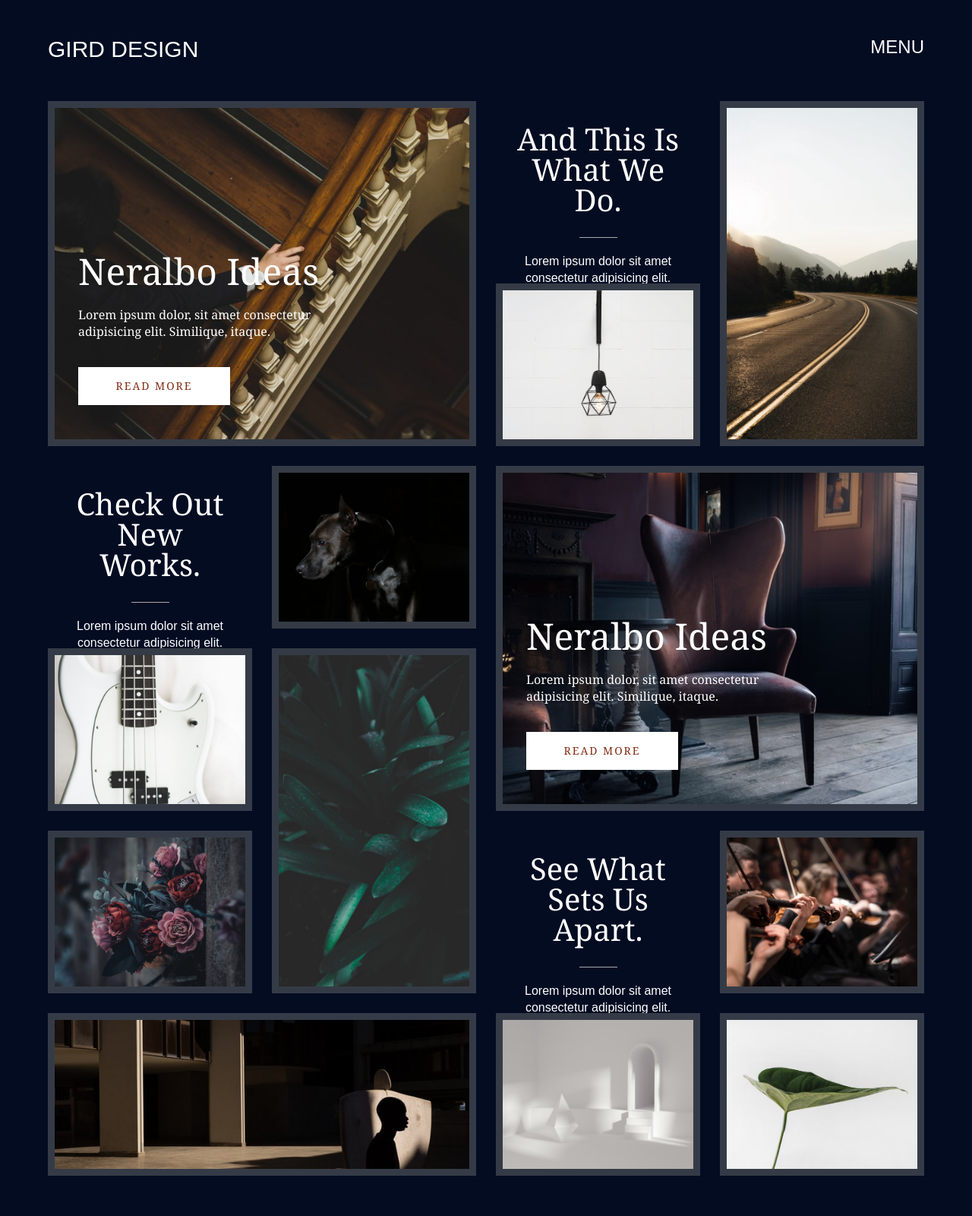
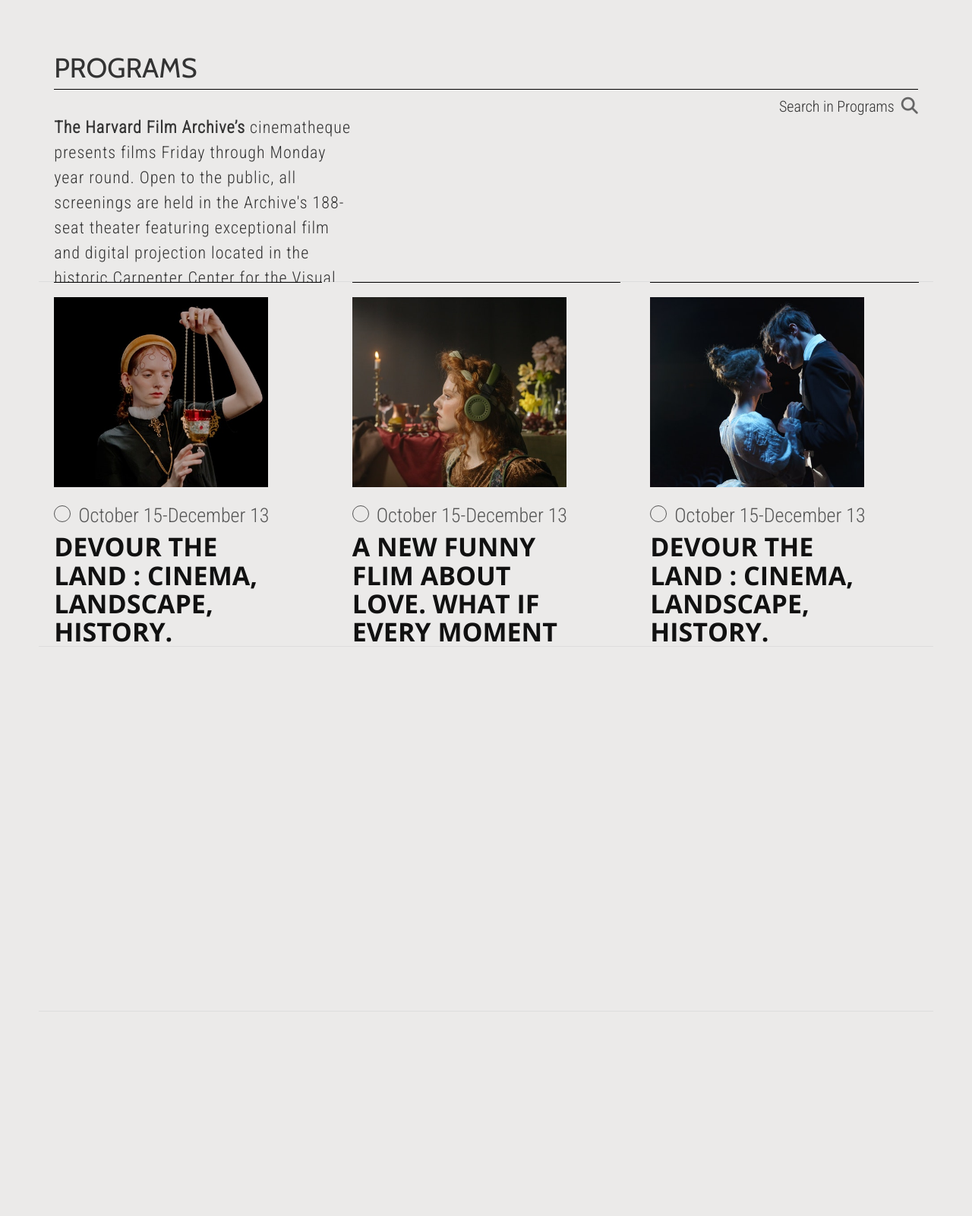
Before and after one commit to j-sohee/gird_design, a plain HTML site: page index.html in a window 1280 px wide. Shown: the top 1600 px of the page at 76% size. Before the commit the page ends 1560 px from the top, so only its background shows below. Drawn offline with nearby package versions, Linux system fonts and the light colour scheme.

Commit message:
grid new layout

```diff
--- a/index.html
+++ b/index.html
@@ -7,129 +7,122 @@
     <meta http-equiv="X-UA-Compatible" content="ie=edge">
     <title>grid design</title>
     <link rel="stylesheet" href="css/style.css">
+    <script src="https://kit.fontawesome.com/6ce8152991.js" crossorigin="anonymous"></script>
     <script src="https://ajax.googleapis.com/ajax/libs/jquery/1.12.4/jquery.min.js"></script>
     <script defer src="js/isotope.pkgd.min.js"></script>
     <script defer src="js/isotope-sizer.js"></script>
 </head>
 
 <body>
-    <header id=header>
-        <div class="inner">
-            <h1>GIRD DESIGN</h1>
-            <a href="#">MENU</a>
-        </div>
-    </header>
-    <section id="visual">
+    <main>
+        <section>
             <article class="item-sizer">
+                <div class="inner"></div>
             </article>
+            <!-- 1번박스 -->
             <article class="item">
                 <div class="inner">
-                <div class="pic">
-                    <img src="img/pic1.jpg">
+                    <h1>PROGRAMS</h1>
+                    <div class="box">
+                        <span>Search in Programs</span>
+                        <a href="#"><i class="fas fa-search"></i></a>
                     </div>
-                <h2>Neralbo Ideas</h2>
-                <p>Lorem ipsum dolor, sit amet consectetur adipisicing elit. Similique, itaque.</p>
-                <a href="#">READ MORE</a>
+                    <p><strong>The Harvard Film Archive’s</strong> cinematheque presents films Friday through Monday year round. Open to the public, all screenings are held in the Archive's 188-seat theater featuring exceptional film and digital projection located in the historic Carpenter Center for the Visual Arts, the only building in North America designed by influential architect Le Corbusier.</p>
+                </div>
+            </article>
+            <!-- 2번째줄 1번째 박스 -->
+            <article class="item">
+                <div class="inner">
+                    <div class="line">
+                        <span>line</span>
+                    </div>
+                    <a href="#">
+                        <img src="img/movie3.jpg">
+                    </a>
+                    <span>
+                        <em></em>October 15-December 13
+                    </span>
+                    <h2>
+                        DEVOUR THE LAND : CINEMA, LANDSCAPE, HISTORY.
+                    </h2>
                 </div>
             </article>
             <article class="item">
                 <div class="inner">
-                <h3>And This Is What We Do.</h3>
-                <span>Lorem ipsum dolor sit amet consectetur adipisicing elit.</span>
+                    <div class="line">
+                        <span>line</span>
+                    </div>
+                    <a href="#">
+                        <img src="img/movie2.jpg">
+                    </a>
+                    <span>
+                        <em></em>October 15-December 13
+                    </span>
+                    <h2>
+                        A NEW FUNNY FLIM ABOUT LOVE. WHAT IF EVERY MOMENT IN LIFE CAME WITH A SECOND CHANE?
+                    </h2>
                 </div>
             </article>
             <article class="item">
                 <div class="inner">
-                <div class="pic">
-                    <img src="img/road.jpg">
+                    <div class="line">
+                        <span>line</span>
                     </div>
+                    <a href="#">
+                        <img src="img/movie1.jpg">
+                    </a>
+                    <span>
+                        <em></em>October 15-December 13
+                    </span>
+                    <h2>
+                        DEVOUR THE LAND : CINEMA, LANDSCAPE, HISTORY.
+                    </h2>
                 </div>
             </article>
             <article class="item">
-            <div class="inner">
-                <div class="pic">
-                    <img src="img/lamp.jpg">
-                </div>
-            </div>
+                <div class="inner"></div>
             </article>
             <article class="item">
-            <div class="inner">
-                <h3>Check Out New Works.</h3>
-                <span>Lorem ipsum dolor sit amet consectetur adipisicing elit.</span>
-            </div>
+                <div class="inner"></div>
             </article>
             <article class="item">
-            <div class="inner">
-                <div class="pic">
-                    <img src="img/dog.jpg">
-                </div>
-            </div>
+                <div class="inner"></div>
             </article>
             <article class="item">
-            <div class="inner">
-                <div class="pic">
-                    <img src="img/pic2.jpg">
-                </div>
-                <h2>Neralbo Ideas</h2>
-                <p>Lorem ipsum dolor, sit amet consectetur adipisicing elit. Similique, itaque.</p>
-                <a href="#">READ MORE</a>
-            </div>
+                <div class="inner"></div>
             </article>
             <article class="item">
-            <div class="inner">
-                <div class="pic">
-                    <img src="img/bass.jpg">
-                </div>
-            </div>
+                <div class="inner"></div>
             </article>
             <article class="item">
-            <div class="inner">
-                <div class="pic">
-                    <img src="img/plant.jpg">
-                </div>
-            </div>
+                <div class="inner"></div>
             </article>
             <article class="item">
-            <div class="inner">
-                <div class="pic">
-                    <img src="img/flowers.jpg">
-                </div>
-            </div>
+                <div class="inner"></div>
             </article>
             <article class="item">
-            <div class="inner">
-                <h3>See What Sets Us Apart.</h3>
-                <span>Lorem ipsum dolor sit amet consectetur adipisicing elit.</span>
-            </div>
+                <div class="inner"></div>
             </article>
             <article class="item">
-            <div class="inner">
-                <div class="pic">
-                    <img src="img/play.jpg">
-                </div>
-            </div>
+                <div class="inner"></div>
             </article>
             <article class="item">
-            <div class="inner">
-                <div class="pic">
-                    <img src="img/shadow.jpg">
-                </div>
-            </div>
+                <div class="inner"></div>
             </article>
             <article class="item">
-            <div class="inner">
-                <div class="pic">
-                    <img src="img/art.jpg">
-                </div>
-            </div>
+                <div class="inner"></div>
             </article>
             <article class="item">
-            <div class="inner">
-                <div class="pic">
-                    <img src="img/plant2.jpg">
-                </div>
-            </div>
+                <div class="inner"></div>
             </article>
+            <article class="item">
+                <div class="inner"></div>
+            </article>
+            <article class="item">
+                <div class="inner"></div>
+            </article>
+        </section>
+    </main>
 </section>
 </body>
 
--- a/scss/style.scss
+++ b/scss/style.scss
@@ -1,279 +1,137 @@
 @charset "utf-8";
 @import "reset";
 
-@import url('https://fonts.googleapis.com/css2?family=Noto+Serif&display=swap');
+@import url('https://fonts.googleapis.com/css2?family=Cabin&family=Open+Sans:wght@700&family=Roboto+Condensed:wght@300&display=swap');
 
-$titFont : 'Noto Serif';
+$titFont : 'Cabin';
+$txtFont : 'Roboto Condensed';
+$movieTit : 'Open Sans';
 
-body{
-    background:#040c22;
-}
+body{ background:#ebeae9;}
+main{
+    width:100%; padding:4vw;
+    section{
+        width:100%;
+        &::after{ content:''; display:block; clear:both; }
+        .item-sizer{
+            width:33.333%; height:0; opacity:0;
+        }
 
-#header{
-    width:100%;
-    .inner{
-        width:1180px; height:120px; margin:0 auto;
-        position:relative; padding:50px 13px 0 13px;
-        &::after{
-            content:''; display:block; clear:both;
-        }
-        h1{
-            font:30px/1 "arial"; color:#fff;
-            float:left;
-        }
-        a{
-            font:24px/1 "arial"; color:#fff;
-            float:right;
-        }
-    }
+        .item{
+            width:33.333%; height:60vh;
+            float:left; border-bottom:1px solid #ddd;
+            position:relative;
+            .inner{
+                width:100%; height:100%;
+                background:#ebeae9; padding:20px;
+            }
 
-}
-#visual{
-    width:1180px; margin:0 auto;
-    &::after{
-        content:''; display:block; clear:both;
-    }
-
-    .item-sizer{
-        width:25%; height:0; opacity:0;
-    }
-
-    .item{
-        width:25%; height:30vh;
-        padding:13px; float:left;
-        .inner{
-            width:100%; height:100%; position:relative;
-            .pic{
-                width:100%; height:100%;  border:9px solid #353b46;
-                background-color:#353b46; overflow: hidden;
-                img{
-                    display:inline-block;
-                    width:100%; height:100%; object-fit: cover;
-                    transition:0.5s;
+            &:nth-of-type(2){
+                width:99.999%; height:40vh;
+                h1{
+                    font:36px/1 $titFont; color:#333;
+                    margin-bottom:10px; padding-bottom:10px;
+                    border-bottom:1px solid #000;
                 }
-                &:hover{
-                    img{ transform:scale(1.1); }
+                .box{
+                    display:block; width:100%;
+                    text-align:right;
+                    span{
+                        font:20px/1 $txtFont; color:#333;
+                        margin-right:5px;
+                    }
+                    a{
+                        display:inline-block;
+                        i{
+                            font-size:22px;
+                            color:#666;
+                        }
+                    }
+                }
+                p{
+                    width:35%; letter-spacing: 1px;
+                    font:22px/1.5 $txtFont; color:#333;
                 }
             }
-            h2{
-                position:absolute; top:200px; left:40px;
-                font:48px/1 $titFont; color:#fff;
-            }
-            p{
-                width:60%;
-                font:16px/1.4 $titFont; color:#fff;
-                position:absolute; top:270px; left:40px;
-            }
-            a{
-                display:block; width:200px; height:50px;
-                position:absolute; top:350px; left:40px;
-                font: 14px/50px $titFont; color:rgb(131, 43, 17);
-                text-align:center; letter-spacing: 2px;
-                background:#fff;
-            }
-            h3{
-                font:40px/1 $titFont; color:#fff;
-                text-align: center; padding:30px 20px;
-                position:relative;
-                &::after{
-                    content:''; display:block;
-                    width:50px; height:1px; background:#aaa;
-                    position:absolute; left:50%; bottom:0;
-                    transform:translateX(-50%);
+            &:nth-of-type(3),&:nth-of-type(4),&:nth-of-type(5){
+                &:hover{
+                    .line{
+                        width:70%;
+                        &::after{
+                            height: 48%;
+                        }
+                    }
+                    a{
+                        left:40px;
+                    }
+                    span{
+                        em{
+                            background:#000;
+                        }
+                    }
+                }
+                .line{
+                    width:90%; height:100%; position:absolute; top:0; left:20px;
+                    transition:0.5s;
+                    &::before{
+                        content:''; display:block;
+                        width:100%; height:1px;
+                        background:#000;
+                    }
+                    >span{
+                        display:block;
+                        text-indent:-9999px;
+                        opacity:0;
+                    }
+                    &::after{
+                        content:''; display:block;
+                        width:1px; height:0%; position:absolute; top:0; left:0;
+                        background:#000; transition:0.5s;
+                    }
+                }
+                a{
+                    display:block; width:80%;
+                    position:relative; top:0; left:0;
+                    transition:0.5s; margin-bottom:20px;
+                    img{
+                        width:100%; height:250px; object-fit: cover;
+                    }
+                }
+                span{
+                    em{
+                        display:inline-block;
+                        width:22px; height:22px;
+                        border:1px solid #555;
+                        border-radius: 50%; margin-right:10px;
+                        transition:0.5s;
+                    }
+                    font:26px/1 $txtFont; color:#555;
+                }
+                h2{
+                    width:80%;
+                    font: 700 34px/1.1 $movieTit; color:#111;
+                    margin-top:10px;
                 }
             }
-            span{
-                display:block; margin-top:20px;
-                font:16px/1.4 "arial"; color:#fff;
-                text-align:center;
+            &:nth-of-type(6){
+                width:66.666%;
+            }
+            &:nth-of-type(9){
+                width:66.666%;
+            }
+            &:nth-of-type(16){
+                width:66.666%;
+            }
+            &:nth-of-type(19){
+                width:66.666%;
             }
         }
 
-        &:nth-of-type(2){
-            width:50%; height:60vh;
 
-        }
-        &:nth-of-type(4){
-            height:60vh;
-        }
-        &:nth-of-type(8){
-            width:50%; height:60vh;
-        }
-        &:nth-of-type(10){
-            height:60vh;
-        }
-        &:nth-of-type(14){
-            width:50%;
-        }
+
     }
-
 }
 
 @media screen and (max-width:1179px){
-    #header{
-        .inner{
-            width:100%;
-        }
-
-    }
-    #visual{
-        width:100%; margin:0 auto;
-    }
 
 }
-
-@media screen and (max-width:1179px){
-    #header{
-        .inner{
-            width:100%;
-        }
-
-    }
-    #visual{
-        width:100%; margin:0 auto;
-    }
-
-}
-
-
-@media screen and (max-width:880px){
-    #header{
-        .inner{
-            width:100%;
-        }
-
-    }
-    #visual{
-        width:100%; margin:0 auto;
-
-        .item-sizer{
-            width:50%; height:0; opacity:0;
-        }
-
-        .item{
-            width:50%; height:30vh;
-            padding:13px; float:left;
-            .inner{
-                width:100%; height:100%; position:relative;
-                .pic{
-                    width:100%; height:100%;  padding:9px;
-                    background-color:#353b46; overflow: hidden;
-                    img{
-                        display:inline-block;
-                        width:100%; height:100%; object-fit: cover;
-                        transition:0.5s;
-                    }
-                    &:hover{
-                        img{ transform:scale(1.1); }
-                    }
-                }
-                h2{
-                    position:absolute; top:200px; left:40px;
-                    font:48px/1 $titFont; color:#fff;
-                }
-                p{
-                    width:60%;
-                    font:16px/1.4 $titFont; color:#fff;
-                    position:absolute; top:270px; left:40px;
-                }
-                a{
-                    display:block; width:200px; height:50px;
-                    position:absolute; top:350px; left:40px;
-                    font: 14px/50px $titFont; color:rgb(131, 43, 17);
-                    text-align:center; letter-spacing: 2px;
-                    background:#fff;
-                }
-                h3{
-                    font:40px/1 $titFont; color:#fff;
-                    text-align: center; padding:30px 20px;
-                    position:relative;
-                    &::after{
-                        content:''; display:block;
-                        width:50px; height:1px; background:#aaa;
-                        position:absolute; left:50%; bottom:0;
-                        transform:translateX(-50%);
-                    }
-                }
-                span{
-                    display:block; margin-top:20px;
-                    font:16px/1.4 "arial"; color:#fff;
-                    text-align:center;
-                }
-            }
-
-            &:nth-of-type(2){
-                width:50%; height:60vh;
-
-            }
-            &:nth-of-type(4){
-                height:60vh;
-            }
-            &:nth-of-type(8){
-                width:50%; height:60vh;
-            }
-            &:nth-of-type(10){
-                height:60vh;
-            }
-            &:nth-of-type(14){
-                width:50%;
-            }
-        }
-
-    }
-
-}
-
-@media screen and (max-width:539px){
-    #header{
-        .inner{
-            width:100%;
-        }
-
-    }
-    #visual{
-        width:100%; margin:0 auto;
-
-        .item-sizer{
-            width:100%; height:0; opacity:0;
-        }
-
-        .item{
-            width:100%;
-            .inner{
-                width:100%;
-
-                h2{
-                    font-size:36px;
-                }
-                p{
-                    width:70%; font-size:14px;
-                }
-                a{
-                    font-size:12px;
-                }
-                h3{
-                    font:40px/1 $titFont; color:#fff;
-                    text-align: center; padding:30px 20px;
-                    position:relative;
-                    &::after{
-                        content:''; display:block;
-                        width:50px; height:1px; background:#aaa;
-                        position:absolute; left:50%; bottom:0;
-                        transform:translateX(-50%);
-                    }
-                }
-                span{
-                    display:block; margin-top:20px;
-                    font:16px/1.4 "arial"; color:#fff;
-                    text-align:center;
-                }
-            }
-
-            &:nth-of-type(2){ width:100%; }
-            &:nth-of-type(8){ width:100%; }
-            &:nth-of-type(14){ width:100%; }
-        }
-
-    }
-
-}
```
Also changed, not shown: css/style.css, img/art.jpg (deleted), img/bass.jpg (deleted), img/dog.jpg (deleted), img/flowers.jpg (deleted), img/flowers2.jpg (deleted), img/lamp.jpg (deleted), img/movie1.jpg (added), img/movie2.jpg (added), img/movie3.jpg (added), img/pic1.jpg (deleted), img/pic2.jpg (deleted), img/plant.jpg (deleted), img/plant2.jpg (deleted), 3 more files, 1 other file. Lines whose indentation alone changed are shown as unchanged.
